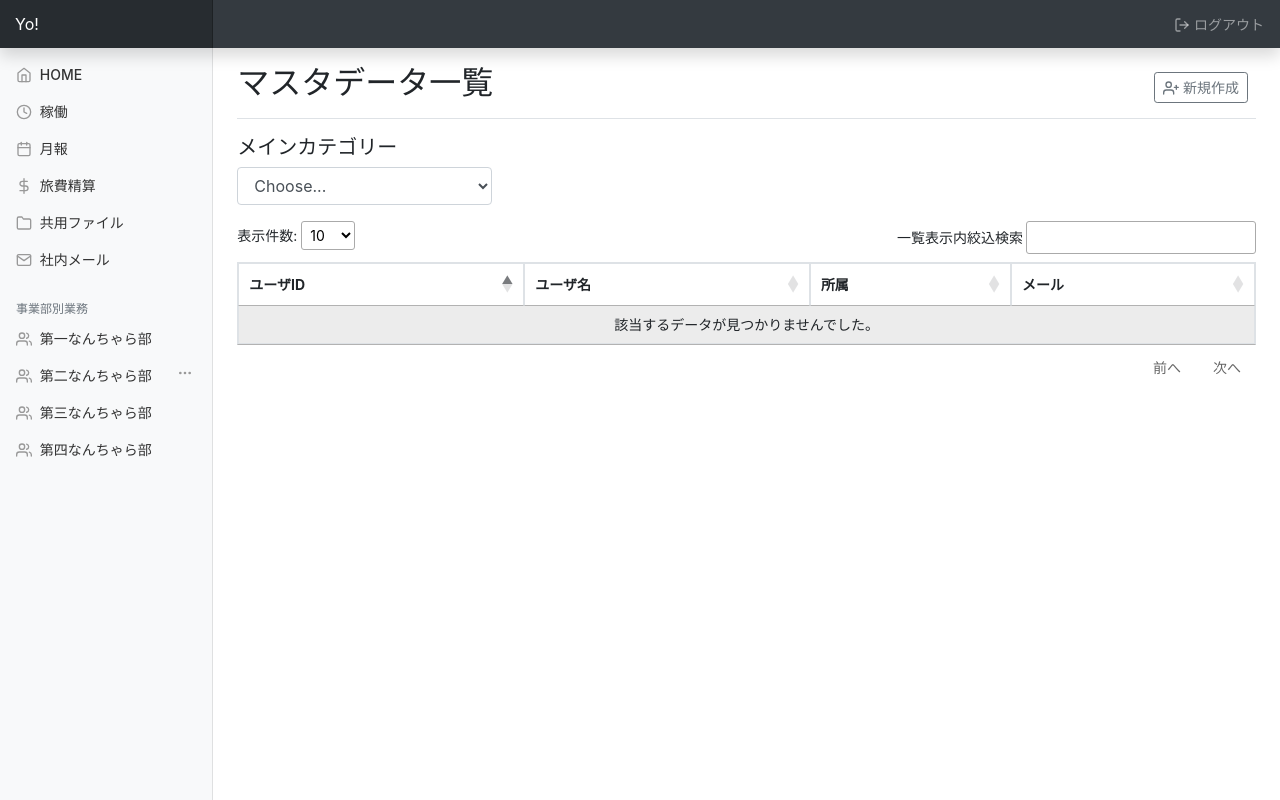
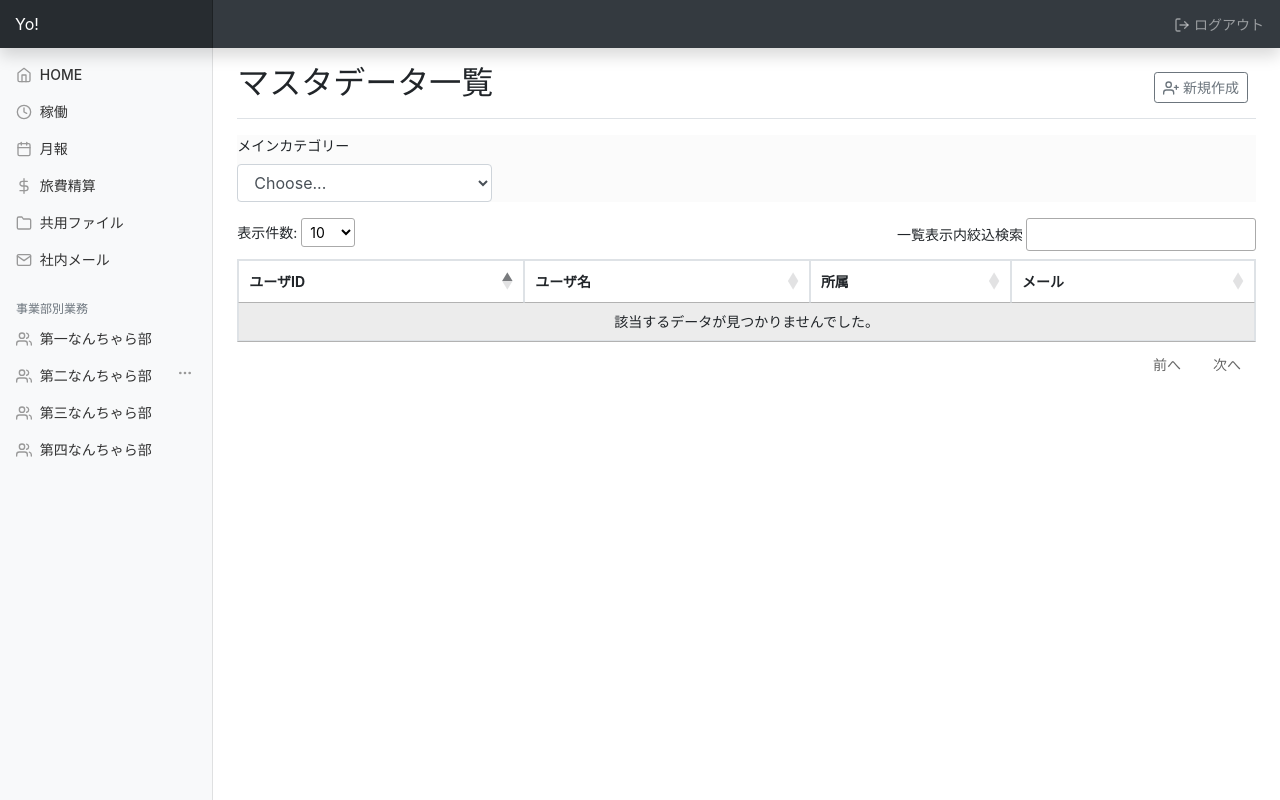
Before and after one commit to 70ucanbin/IMS, a Python web app: template ims/templates/master_data_management/master-list.html in a window 1280 px wide. Run offline with Jinja, Linux system fonts and the light colour scheme; the template is opened without the code that fills it, so the values that code supplies are empty; some libraries are stand-ins or nearby versions.

Commit message:
edit master template

```diff
--- a/ims/templates/master_data_management/master-list.html
+++ b/ims/templates/master_data_management/master-list.html
@@ -21,14 +21,15 @@
     {% endif %}
   {% endwith %}
 
-  <div class="form-group col-md-3 px-0 background-color:#e9ecef;">
-    <label class="h5">メインカテゴリー</label>
-      <select class="form-control" id="mainCategory" required>
-        <option value="">Choose...</option>
-        <option>United States</option>
-      </select>
+  <div style="background-color:#FBFBFB">
+    <div class="form-group col-md-3 px-0">
+      <label class="control-label">メインカテゴリー</label>
+        <select class="form-control" id="mainCategory" required>
+          <option value="">Choose...</option>
+          <option>United States</option>
+        </select>
+    </div>
   </div>
-
     <table id="example" class="table table-striped table-bordered display nowrap" style="width:100%">
       <thead>
         <tr>
```
